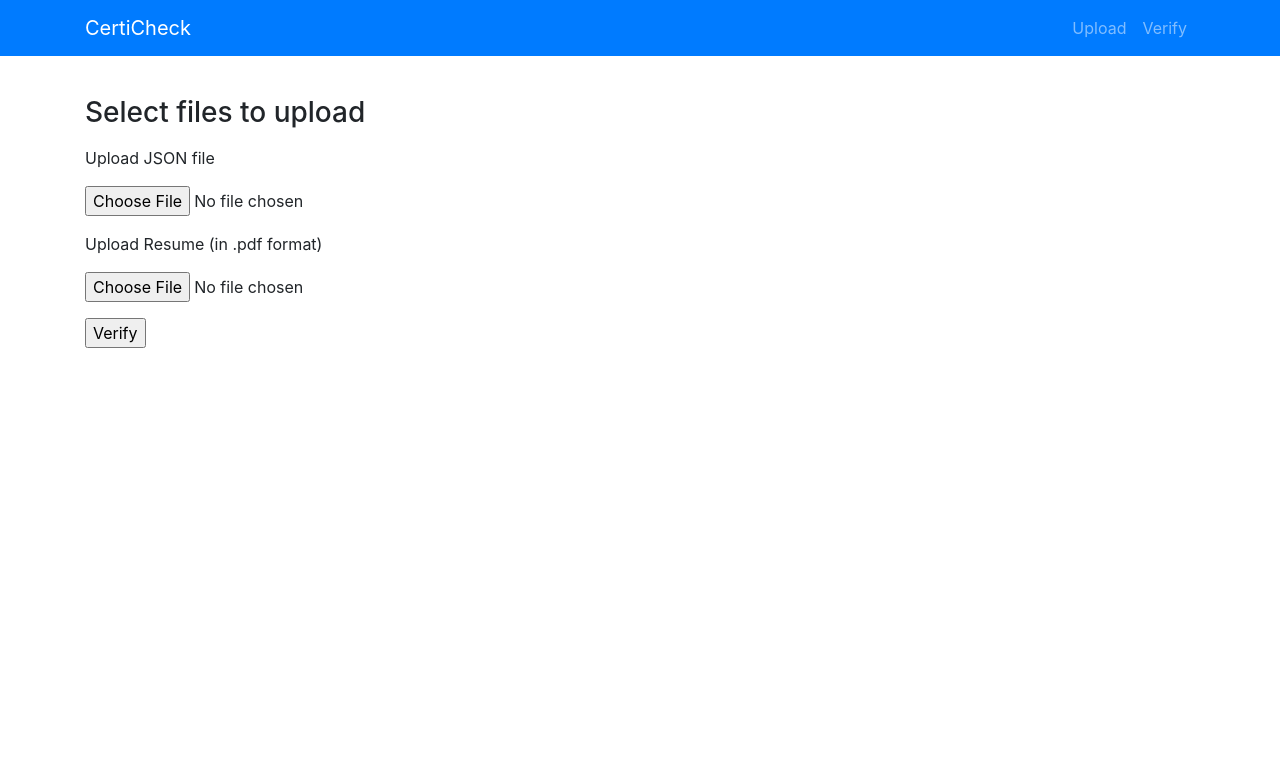
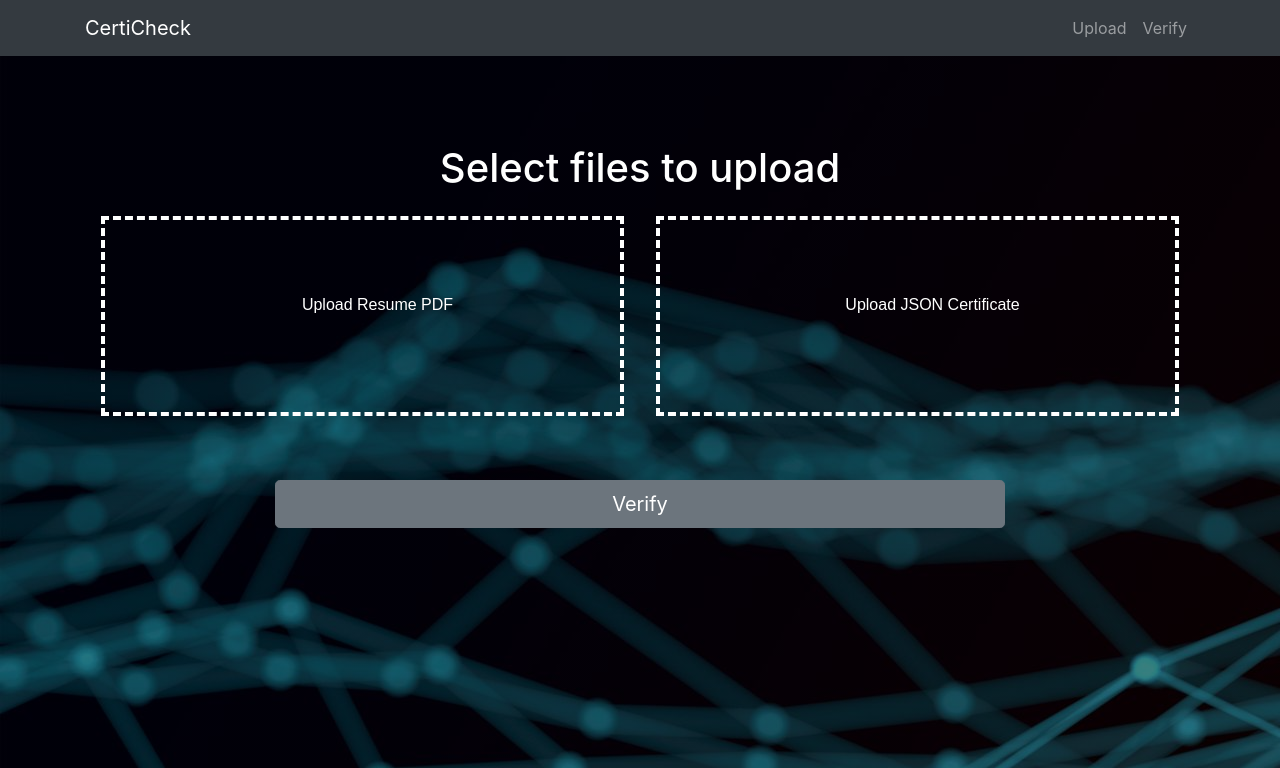
Before and after one commit to anshB1998/CertiCheck, a Flask app: page /verify in a window 1280 px wide. Shown: the top 768 px of the page. Run offline with Flask 2, Linux system fonts and the light colour scheme; some libraries are stand-ins or nearby versions.

Commit message:
UI Update

```diff
--- /dev/null
+++ b/static/styles/base.css
@@ -0,0 +1,45 @@
+body {
+  /* background: linear-gradient(rgba(0,0,0,0.5), rgba(0,0,0,0.5)), url("https://www.ibm.com/blogs/blockchain/wp-content/uploads/2019/01/Retina_Display-816838496.jpg"); */
+  background: linear-gradient(rgba(0, 0, 0, 0.5), rgba(0, 0, 0, 0.5)), url("../images/back.jpg");
+  background-attachment: fixed;
+}
+
+* {
+  color: white;
+}
+
+.bucket {
+  width: 500px;
+  height: 200px;
+  border: 4px dashed #fff;
+}
+
+.pabs {
+  position: absolute;
+}
+
+.uploadBucket {
+  position: absolute;
+  top: 50%;
+  left: 50%;
+  margin-top: -150px;
+  margin-left: -250px;
+}
+
+form p {
+  width: 100%;
+  height: 100%;
+  text-align: center;
+  line-height: 170px;
+  color: #ffffff;
+  font-family: Arial;
+}
+form input {
+  position: absolute;
+  margin: 0;
+  padding: 0;
+  width: 100%;
+  height: 100%;
+  outline: none;
+  opacity: 0;
+}
--- /dev/null
+++ b/templates/home.html
@@ -0,0 +1,6 @@
+{% extends 'layout.html' %}
+{% block body %}
+<h1 class="text-center">
+    CertiCheck
+</h1>
+{% endblock %}
--- a/templates/includes/_navbar.html
+++ b/templates/includes/_navbar.html
@@ -1,4 +1,4 @@
-<nav class="navbar navbar-expand-md navbar-dark bg-primary fixed-top">
+<nav class="navbar navbar-expand-md navbar-dark bg-dark fixed-top">
   <div class="container">
     <a href="/" class="navbar-brand">CertiCheck</a>
     <button class="navbar-toggler" data-toggle="collapse" data-target="#navbarCollapse">
--- a/templates/layout.html
+++ b/templates/layout.html
@@ -21,9 +21,6 @@
   <div class="container mt-5 pt-5">
     {% include 'includes/_messages.html' %} {% block body %}{% endblock%}
   </div>
-  <!-- <script src="{{ url_for('static',filename='js/jquery.min.js') }}"></script>
-    <script src="{{ url_for('static',filename='js/popper.min.js') }}"></script>
-    <script src="{{ url_for('static',filename='js/bootstrap.min.js') }}"></script> -->
   <script src="https://code.jquery.com/jquery-3.3.1.slim.min.js" integrity="sha384-q8i/X+965DzO0rT7abK41JStQIAqVgRVzpbzo5smXKp4YfRvH+8abtTE1Pi6jizo"
     crossorigin="anonymous"></script>
   <script src="https://cdnjs.cloudflare.com/ajax/libs/popper.js/1.14.3/umd/popper.min.js" integrity="sha384-ZMP7rVo3mIykV+2+9J3UJ46jBk0WLaUAdn689aCwoqbBJiSnjAK/l8WvCWPIPm49"
--- a/templates/verify.html
+++ b/templates/verify.html
@@ -1,32 +1,25 @@
 {% extends 'layout.html' %}
 {% block body %}
-    <h3>Select files to upload</h3>
-    <p>
-        {% with messages = get_flashed_messages() %}
-        {% if messages %}
-            <ul class=flashes>
-            {% for message in messages %}
-            <li>{{ message }}</li>
-            {% endfor %}
-            </ul>
-        {% endif %}
-        {% endwith %}
-    </p>
-    <form method="post" action="/verify" enctype="multipart/form-data">
-        <dl>
-            <p>Upload JSON file</p>
-            <p>
+<h1 class="text-center pt-5">Select files to upload</h1>
+<form method="post" action="/verify" enctype="multipart/form-data">
+    <div class="container-fluid">
+        <div class="row">
+            <div class="col bucket m-3">
+                <p class="pabs">Upload Resume PDF</p>
+                <input type="file" name="pdf" autocomplete="off" required>
+            </div>
+            <div class="col bucket m-3">
+                <p class="pabs">Upload JSON Certificate</p>
                 <input type="file" name="json" autocomplete="off" required>
-            </p>
-        </dl>
-        <dl>
-            <p>Upload Resume (in .pdf format)</p>
-            <p>
-                <input type="file" name="pdf" autocomplete="off" required>
-            </p>
-        </dl>
-        <p>
-            <input type="submit" value="Verify">
-        </p>
-    </form>
+            </div>
+        </div>
+    </div>
+    <div class="row">
+        <div class="col-2"></div>
+        <div class="col">
+            <button type="submit" class="btn btn-secondary btn-lg btn-block mt-5">Verify</button>
+        </div>
+        <div class="col-2"></div>
+    </div>
+</form>
 {% endblock %}
--- a/views.py
+++ b/views.py
@@ -21,6 +21,10 @@ def allowed_verification_file(filename):
 def login():
 	if request.method == 'POST':
 		username = request.form['username']
+	return render_template('home.html')
+
+@app.route('/', methods=['GET', 'POST'])
+def home():
 	return render_template('home.html')
 
 @app.route('/upload', methods=['GET', 'POST'])
```
Also changed, not shown: templates/upload.html (+8 -28 lines), static/images/back.jpg (added).
